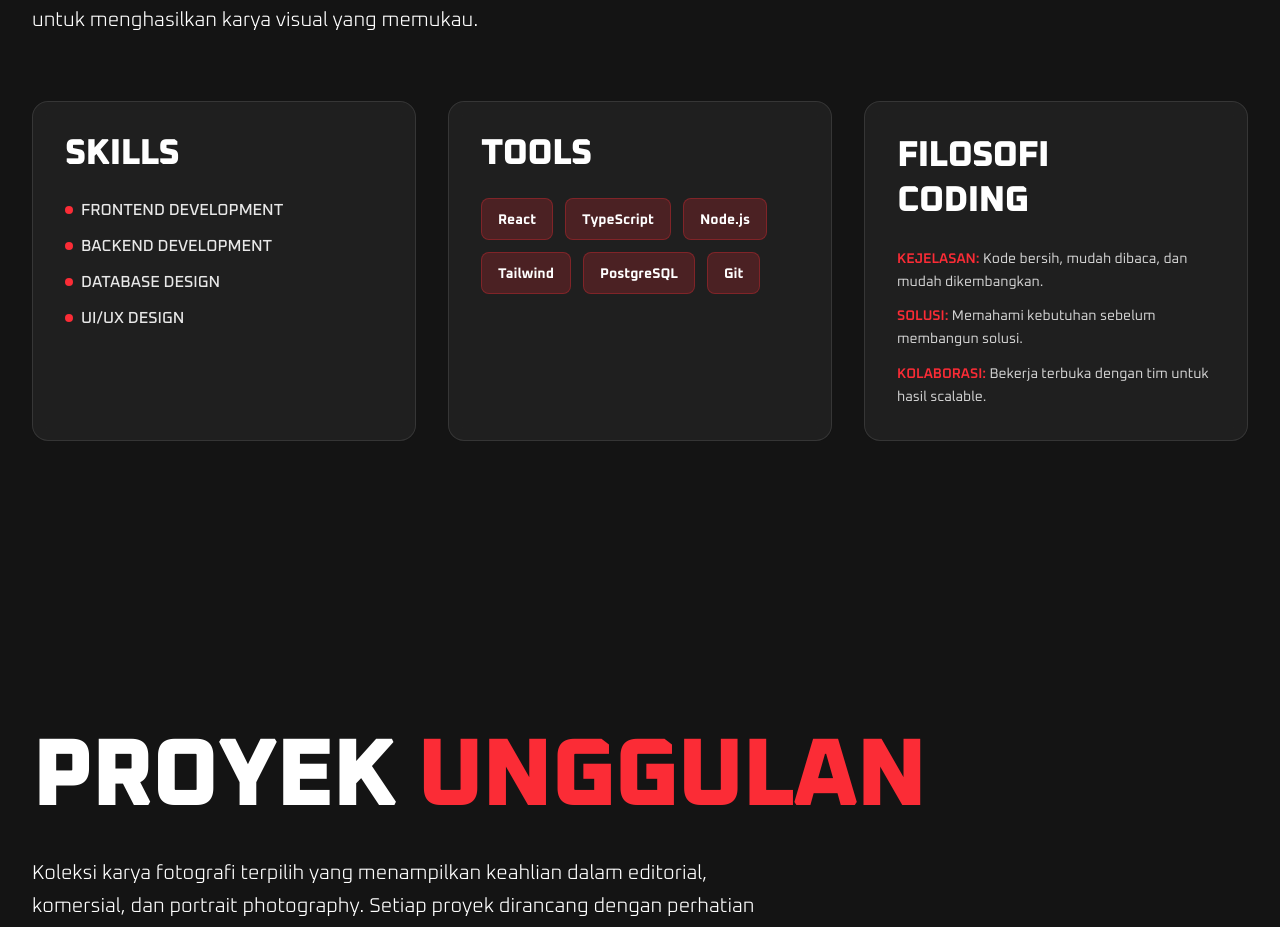
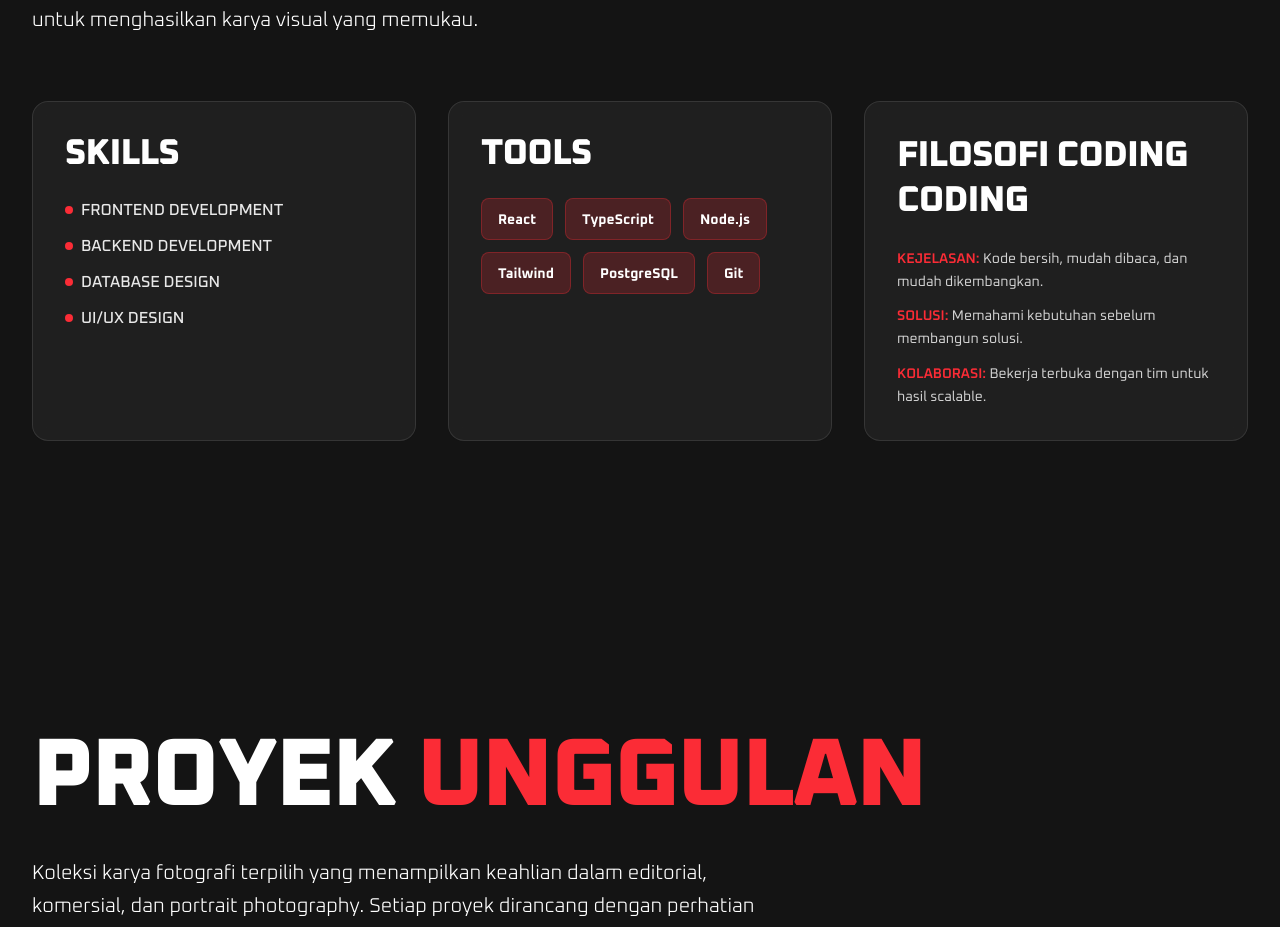
Before and after one commit to DanuZen/portofolio_web, a React (Vite) app: page / in a window 1280 px wide. Shown: the part 2203-3130 px from the top of the page. Built offline with nearby package versions, Linux system fonts and the light colour scheme; the HTML template or start-up script is replaced by a standard one.

Commit message:
Visual edit in Lovable
Edited UI in Lovable

```diff
--- a/src/pages/Home.tsx
+++ b/src/pages/Home.tsx
@@ -286,9 +286,7 @@ export default function Home() {
               {/* Column 3: FILOSOFI CODING */}
               <ScrollReveal delay={0.2}>
                 <div className="bg-white/5 backdrop-blur-sm border border-white/10 rounded-2xl p-8 h-full hover:bg-white/10 transition-all duration-300">
-                  <h2 className="text-3xl md:text-4xl font-black text-white tracking-tight leading-tight mb-6">
-                    FILOSOFI
-                    <br />
+                  <h2 className="text-3xl md:text-4xl font-black text-white tracking-tight leading-tight mb-6">FILOSOFI CODING<br />
                     CODING
                   </h2>
                   <div className="space-y-3 text-white/80 text-sm font-normal leading-relaxed">
```
